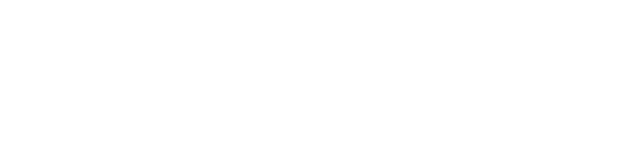
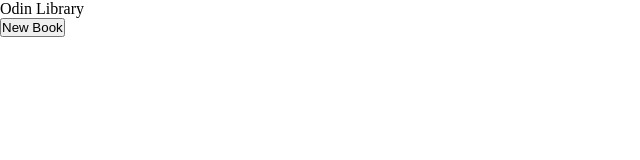
Before and after one commit to nealchampagne/odin-library, a plain HTML site: page index.html in a window 1280 px wide. Shown: the whole page, without its empty margins (0-640 px from the left). Drawn offline with Linux system fonts and the light colour scheme.

Commit message:
Add basic DOM elements

```diff
--- a/index.html
+++ b/index.html
@@ -8,6 +8,17 @@
   <script src="./script.js" defer></script>
 </head>
 <body>
+  <div class="header">
+    <div class="title">Odin Library</div>
+  </div>
+  <div class="main">
+    <div class="shelf">
 
+    </div>
+    <button class="newbookbtn">New Book</button>
+  </div>
+  <div class="footer">
+
+  </div>
 </body>
 </html>
```
